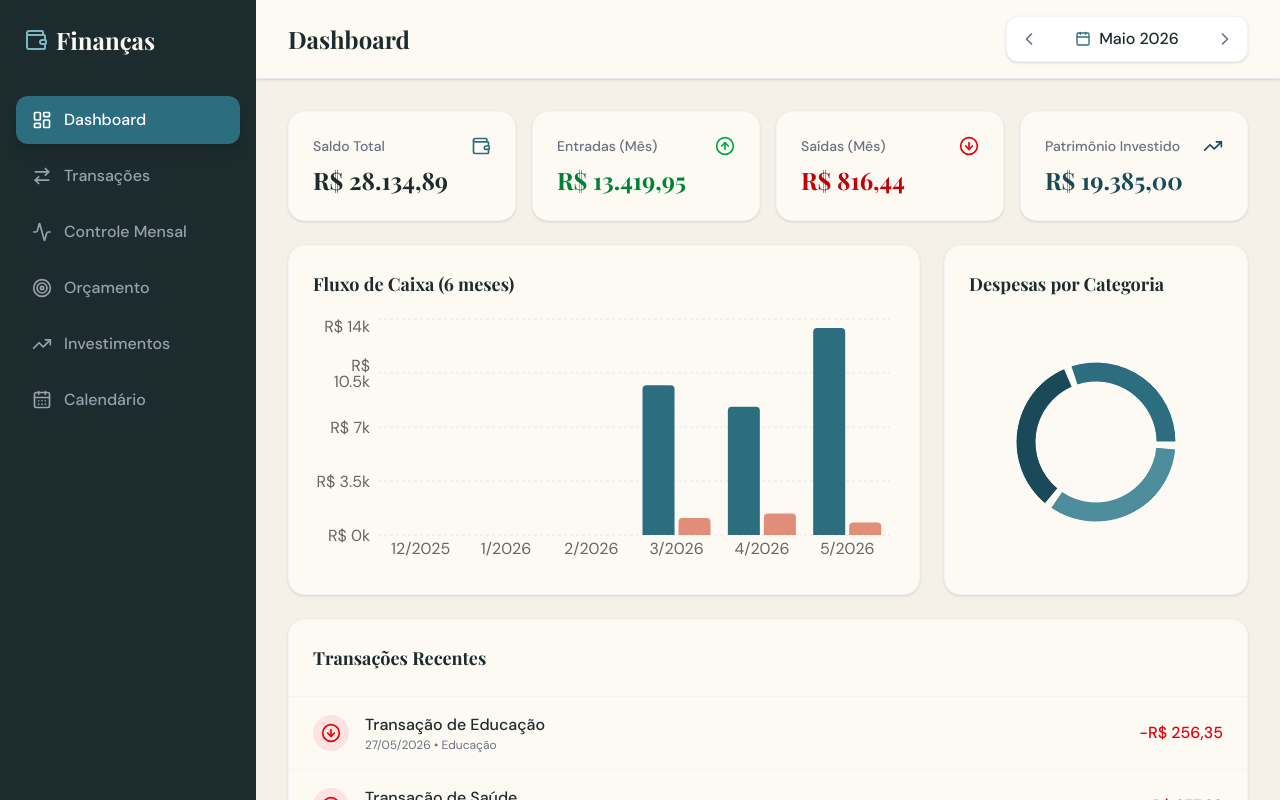
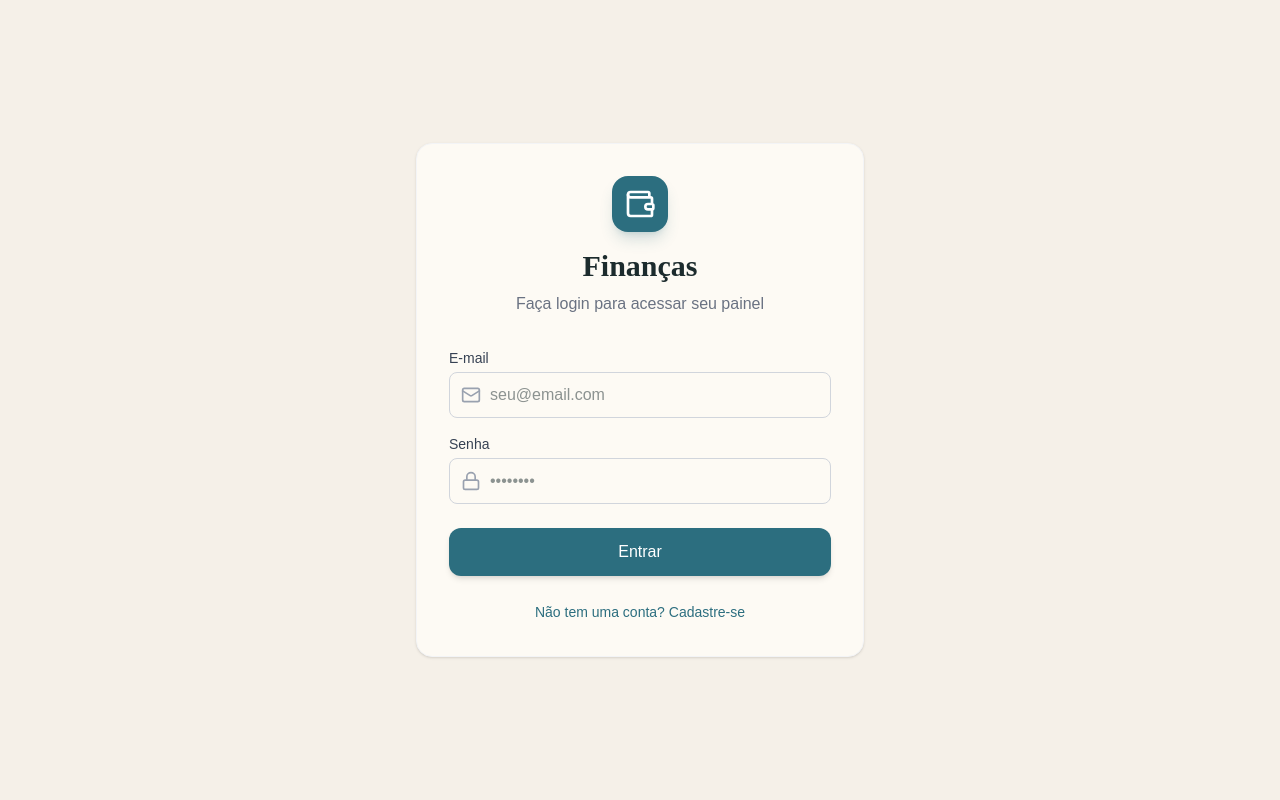
Before and after one commit to Olivio3/app-financas, a React (Vite) app: page / in a window 1280 px wide. Built offline with nearby package versions, Linux system fonts and the light colour scheme.

Commit message:
feat: Integrar Supabase (Auth e Database) e corrigir fuso horário

```diff
--- a/package.json
+++ b/package.json
@@ -10,6 +10,7 @@
     "preview": "vite preview"
   },
   "dependencies": {
+    "@supabase/supabase-js": "^2.105.1",
     "@tailwindcss/vite": "^4.2.4",
     "lucide-react": "^1.11.0",
     "react": "^19.2.5",
--- a/src/App.jsx
+++ b/src/App.jsx
@@ -1,8 +1,25 @@
+import { useState, useEffect } from 'react';
+import { supabase } from './supabaseClient';
 import FinanceApp from './FinanceApp';
+import Auth from './Auth';
 
 function App() {
+  const [session, setSession] = useState(null);
+
+  useEffect(() => {
+    supabase.auth.getSession().then(({ data: { session } }) => {
+      setSession(session);
+    });
+
+    supabase.auth.onAuthStateChange((_event, session) => {
+      setSession(session);
+    });
+  }, []);
+
   return (
-    <FinanceApp />
+    <div>
+      {!session ? <Auth /> : <FinanceApp session={session} />}
+    </div>
   );
 }
 
--- /dev/null
+++ b/src/Auth.jsx
@@ -0,0 +1,120 @@
+import React, { useState } from 'react';
+import { supabase } from './supabaseClient';
+import { Wallet, Mail, Lock } from 'lucide-react';
+
+export default function Auth() {
+  const [loading, setLoading] = useState(false);
+  const [email, setEmail] = useState('');
+  const [password, setPassword] = useState('');
+  const [isLogin, setIsLogin] = useState(true);
+  const [error, setError] = useState(null);
+
+  const handleAuth = async (e) => {
+    e.preventDefault();
+    setLoading(true);
+    setError(null);
+
+    try {
+      if (isLogin) {
+        const { error } = await supabase.auth.signInWithPassword({
+          email,
+          password,
+        });
+        if (error) throw error;
+      } else {
+        const { error } = await supabase.auth.signUp({
+          email,
+          password,
+        });
+        if (error) throw error;
+        alert('Cadastro realizado! Verifique seu email para confirmar a conta (se aplicável), ou faça o login se já estiver liberado.');
+      }
+    } catch (error) {
+      setError(error.message || 'Ocorreu um erro durante a autenticação.');
+    } finally {
+      setLoading(false);
+    }
+  };
+
+  return (
+    <div className="flex h-screen w-full items-center justify-center bg-[#F5F0E8] font-dm">
+      <div className="w-full max-w-md bg-[#FDFAF4] p-8 rounded-2xl shadow-sm border border-gray-100">
+        <div className="flex flex-col items-center mb-8">
+          <div className="p-3 bg-[#2C6E7F] rounded-2xl mb-4 shadow-lg shadow-[#2C6E7F]/20">
+            <Wallet className="text-white w-8 h-8" />
+          </div>
+          <h1 className="font-playfair text-3xl font-bold text-[#1C2B2D]">
+            Finanças
+          </h1>
+          <p className="text-gray-500 mt-2 text-center">
+            {isLogin ? 'Faça login para acessar seu painel' : 'Crie sua conta para começar a gerenciar seu dinheiro'}
+          </p>
+        </div>
+
+        {error && (
+          <div className="mb-4 p-3 bg-red-100 border border-red-200 text-red-600 rounded-lg text-sm text-center">
+            {error}
+          </div>
+        )}
+
+        <form onSubmit={handleAuth} className="space-y-4">
+          <div>
+            <label className="block text-sm font-medium text-gray-700 mb-1">E-mail</label>
+            <div className="relative">
+              <div className="absolute inset-y-0 left-0 pl-3 flex items-center pointer-events-none">
+                <Mail className="h-5 w-5 text-gray-400" />
+              </div>
+              <input
+                type="email"
+                required
+                value={email}
+                onChange={(e) => setEmail(e.target.value)}
+                className="pl-10 w-full rounded-lg border-gray-300 border p-2.5 focus:ring-[#2C6E7F] focus:border-[#2C6E7F] outline-none transition-colors"
+                placeholder="seu@email.com"
+              />
+            </div>
+          </div>
+
+          <div>
+            <label className="block text-sm font-medium text-gray-700 mb-1">Senha</label>
+            <div className="relative">
+              <div className="absolute inset-y-0 left-0 pl-3 flex items-center pointer-events-none">
+                <Lock className="h-5 w-5 text-gray-400" />
+              </div>
+              <input
+                type="password"
+                required
+                value={password}
+                onChange={(e) => setPassword(e.target.value)}
+                className="pl-10 w-full rounded-lg border-gray-300 border p-2.5 focus:ring-[#2C6E7F] focus:border-[#2C6E7F] outline-none transition-colors"
+                placeholder="••••••••"
+              />
+            </div>
+          </div>
+
+          <button
+            type="submit"
+            disabled={loading}
+            className="w-full bg-[#2C6E7F] text-white p-3 rounded-xl hover:bg-[#1A4A57] transition-all font-medium mt-6 shadow-md disabled:opacity-70 flex justify-center items-center"
+          >
+            {loading ? (
+              <svg className="animate-spin -ml-1 mr-3 h-5 w-5 text-white" xmlns="http://www.w3.org/2000/svg" fill="none" viewBox="0 0 24 24">
+                <circle className="opacity-25" cx="12" cy="12" r="10" stroke="currentColor" strokeWidth="4"></circle>
+                <path className="opacity-75" fill="currentColor" d="M4 12a8 8 0 018-8V0C5.373 0 0 5.373 0 12h4zm2 5.291A7.962 7.962 0 014 12H0c0 3.042 1.135 5.824 3 7.938l3-2.647z"></path>
+              </svg>
+            ) : isLogin ? 'Entrar' : 'Cadastrar'}
+          </button>
+        </form>
+
+        <div className="mt-6 text-center">
+          <button
+            onClick={() => { setIsLogin(!isLogin); setError(null); }}
+            className="text-sm text-[#2C6E7F] hover:underline font-medium"
+          >
+            {isLogin ? 'Não tem uma conta? Cadastre-se' : 'Já tem uma conta? Faça login'}
+          </button>
+        </div>
+      </div>
+    </div>
+  );
+}
--- a/src/FinanceApp.jsx
+++ b/src/FinanceApp.jsx
@@ -17,8 +17,10 @@ import {
   ChevronLeft,
   ChevronRight,
   Filter,
-  Calendar as CalendarIcon
+  Calendar as CalendarIcon,
+  LogOut
 } from 'lucide-react';
+import { supabase } from './supabaseClient';
 import {
   BarChart, Bar, XAxis, YAxis, CartesianGrid, Tooltip, ResponsiveContainer,
   PieChart, Pie, Cell,
@@ -76,11 +78,13 @@ const generateMockData = () => {
   };
 };
 
-const initialState = generateMockData();
+const initialState = { transactions: [], budgets: [], investments: [] };
 
 // --- Reducer ---
 function financeReducer(state, action) {
   switch (action.type) {
+    case 'SET_DATA':
+      return { ...state, ...action.payload };
     case 'ADD_TRANSACTION':
       return { ...state, transactions: [action.payload, ...state.transactions].sort((a, b) => new Date(b.data) - new Date(a.data)) };
     case 'DELETE_TRANSACTION':
@@ -102,9 +106,40 @@ function financeReducer(state, action) {
 }
 
 // --- Componente Principal ---
-export default function FinanceApp() {
+export default function FinanceApp({ session }) {
   const [state, dispatch] = useReducer(financeReducer, initialState);
   const [activeTab, setActiveTab] = useState('dashboard');
+  const [isLoading, setIsLoading] = useState(true);
+
+  React.useEffect(() => {
+    if (session?.user) {
+      loadData();
+    }
+  }, [session]);
+
+  const loadData = async () => {
+    setIsLoading(true);
+    try {
+      const [transRes, budRes, invRes] = await Promise.all([
+        supabase.from('transactions').select('*').eq('user_id', session.user.id).order('data', { ascending: false }),
+        supabase.from('budgets').select('*').eq('user_id', session.user.id),
+        supabase.from('investments').select('*').eq('user_id', session.user.id)
+      ]);
+
+      dispatch({
+        type: 'SET_DATA',
+        payload: {
+          transactions: transRes.data || [],
+          budgets: budRes.data || [],
+          investments: invRes.data || []
+        }
+      });
+    } catch (error) {
+      console.error('Erro ao carregar dados:', error);
+    } finally {
+      setIsLoading(false);
+    }
+  };
   const [selectedMonth, setSelectedMonth] = useState(new Date().getMonth() + 1);
   const [selectedYear, setSelectedYear] = useState(new Date().getFullYear());
 
@@ -114,24 +149,12 @@ export default function FinanceApp() {
   const [novoInvest, setNovoInvest] = useState({ nome: '', tipo: TIPOS_INVESTIMENTO[0], valorInvestido: '', rentabilidade: '', dataInicio: new Date().toISOString().split('T')[0] });
   const [selectedDay, setSelectedDay] = useState(null);
 
-  // Fonte via style injectado
-  const globalStyles = `
-    @import url('https://fonts.googleapis.com/css2?family=DM+Sans:opsz,wght@9..40,400;9..40,500;9..40,700&family=Playfair+Display:wght@400;600;700&display=swap');
-
-    .font-playfair { font-family: 'Playfair Display', serif; }
-    .font-dm { font-family: 'DM Sans', sans-serif; }
-
-    body {
-      background-color: #F5F0E8;
-      color: #1C2B2D;
-    }
-  `;
-
   // Cálculos Globais Filtrados
   const filteredTransactions = useMemo(() => {
     return state.transactions.filter(t => {
-      const date = new Date(t.data);
-      return (date.getMonth() + 1) === selectedMonth && date.getFullYear() === selectedYear;
+      if (!t.data) return false;
+      const [ano, mes] = t.data.split('-');
+      return parseInt(mes, 10) === selectedMonth && parseInt(ano, 10) === selectedYear;
     });
   }, [state.transactions, selectedMonth, selectedYear]);
 
@@ -259,7 +282,7 @@ export default function FinanceApp() {
                   </div>
                   <div>
                     <p className="font-medium text-[#1C2B2D]">{t.descricao}</p>
-                    <p className="text-xs text-gray-500">{new Date(t.data).toLocaleDateString('pt-BR')} • {t.categoria}</p>
+                    <p className="text-xs text-gray-500">{t.data ? t.data.split('-').reverse().join('/') : ''} • {t.categoria}</p>
                   </div>
                 </div>
                 <div className={`font-medium ${t.tipo === 'Entrada' ? 'text-green-600' : 'text-red-600'}`}>
@@ -274,18 +297,28 @@ export default function FinanceApp() {
   };
 
   const renderTransacoes = () => {
-    const handleAdd = (e) => {
+    const handleAdd = async (e) => {
       e.preventDefault();
       if (!novaTransacao.descricao || !novaTransacao.valor) return;
+
+      const newTransaction = {
+        ...novaTransacao,
+        valor: parseFloat(novaTransacao.valor),
+        user_id: session.user.id
+      };
+
+      const { data, error } = await supabase.from('transactions').insert([newTransaction]).select();
+
+      if (error) {
+        console.error("Erro do Supabase:", error);
+        alert("Erro ao salvar transação: " + error.message + " (Você já rodou o script SQL?)");
+      } else if (data) {
         dispatch({
           type: 'ADD_TRANSACTION',
-        payload: {
-          ...novaTransacao,
-          id: Date.now(),
-          valor: parseFloat(novaTransacao.valor)
-        }
+          payload: data[0]
         });
         setNovaTransacao({ descricao: '', valor: '', tipo: 'Saída', categoria: 'Alimentação', data: new Date().toISOString().split('T')[0] });
+      }
     };
 
     return (
@@ -342,7 +375,7 @@ export default function FinanceApp() {
               <tbody className="divide-y divide-gray-100">
                 {filteredTransactions.map(t => (
                   <tr key={t.id} className="hover:bg-[#fcf9f2]">
-                    <td className="p-4 text-gray-600">{new Date(t.data).toLocaleDateString('pt-BR')}</td>
+                    <td className="p-4 text-gray-600">{t.data ? t.data.split('-').reverse().join('/') : ''}</td>
                     <td className="p-4 font-medium text-[#1C2B2D]">{t.descricao}</td>
                     <td className="p-4 text-gray-600">{t.categoria}</td>
                     <td className="p-4">
@@ -354,7 +387,10 @@ export default function FinanceApp() {
                       {formatCurrency(t.valor)}
                     </td>
                     <td className="p-4">
-                      <button onClick={() => dispatch({ type: 'DELETE_TRANSACTION', payload: t.id })} className="text-gray-400 hover:text-red-500 transition-colors">
+                      <button onClick={async () => {
+                        const { error } = await supabase.from('transactions').delete().eq('id', t.id);
+                        if (!error) dispatch({ type: 'DELETE_TRANSACTION', payload: t.id });
+                      }} className="text-gray-400 hover:text-red-500 transition-colors">
                         <Trash2 className="w-5 h-5" />
                       </button>
                     </td>
@@ -384,7 +420,7 @@ export default function FinanceApp() {
 
     const lineData = [];
     for (let i = 1; i <= diasNoMes; i++) {
-      const transDia = filteredTransactions.filter(t => new Date(t.data).getDate() === i + 1); // +1 fuso hr ajuste simplificado
+      const transDia = filteredTransactions.filter(t => t.data && parseInt(t.data.split('-')[2], 10) === i);
       const valDia = transDia.reduce((acc, t) => t.tipo === 'Entrada' ? acc + t.valor : acc - t.valor, 0);
       saldoAcumulado += valDia;
       lineData.push({ dia: i, saldo: saldoAcumulado });
@@ -462,20 +498,44 @@ export default function FinanceApp() {
   };
 
   const renderOrcamento = () => {
-    const handleAddBudget = (e) => {
+    const handleAddBudget = async (e) => {
       e.preventDefault();
       if (!novoOrcamento.valor) return;
-      dispatch({
-        type: 'ADD_BUDGET',
-        payload: {
-          id: Date.now(),
+
+      const newBudget = {
         categoria: novoOrcamento.categoria,
         valor: parseFloat(novoOrcamento.valor),
         mes: selectedMonth,
-          ano: selectedYear
+        ano: selectedYear,
+        user_id: session.user.id
+      };
+
+      // Tenta atualizar se já existir
+      const { data: existing } = await supabase.from('budgets')
+        .select('id')
+        .eq('user_id', session.user.id)
+        .eq('categoria', newBudget.categoria)
+        .eq('mes', newBudget.mes)
+        .eq('ano', newBudget.ano)
+        .single();
+
+      let result;
+      if (existing) {
+        result = await supabase.from('budgets').update({ valor: newBudget.valor }).eq('id', existing.id).select();
+      } else {
+        result = await supabase.from('budgets').insert([newBudget]).select();
       }
+
+      if (result.error) {
+        console.error("Erro do Supabase:", result.error);
+        alert("Erro ao salvar orçamento: " + result.error.message);
+      } else if (result.data) {
+        dispatch({
+          type: 'ADD_BUDGET',
+          payload: result.data[0]
         });
         setNovoOrcamento({ categoria: CATEGORIAS[0], valor: '' });
+      }
     };
 
     const budgetsDoMes = state.budgets.filter(b => b.mes === selectedMonth && b.ano === selectedYear);
@@ -549,19 +609,29 @@ export default function FinanceApp() {
   };
 
   const renderInvestimentos = () => {
-    const handleAddInvest = (e) => {
+    const handleAddInvest = async (e) => {
       e.preventDefault();
       if (!novoInvest.nome || !novoInvest.valorInvestido) return;
+
+      const newInvestment = {
+        ...novoInvest,
+        valorInvestido: parseFloat(novoInvest.valorInvestido),
+        rentabilidade: parseFloat(novoInvest.rentabilidade) || 0,
+        user_id: session.user.id
+      };
+
+      const { data, error } = await supabase.from('investments').insert([newInvestment]).select();
+
+      if (error) {
+        console.error("Erro do Supabase:", error);
+        alert("Erro ao salvar investimento: " + error.message);
+      } else if (data) {
         dispatch({
           type: 'ADD_INVESTMENT',
-        payload: {
-          ...novoInvest,
-          id: Date.now(),
-          valorInvestido: parseFloat(novoInvest.valorInvestido),
-          rentabilidade: parseFloat(novoInvest.rentabilidade) || 0
-        }
+          payload: data[0]
         });
         setNovoInvest({ nome: '', tipo: TIPOS_INVESTIMENTO[0], valorInvestido: '', rentabilidade: '', dataInicio: new Date().toISOString().split('T')[0] });
+      }
     };
 
     const totalInvestido = state.investments.reduce((acc, curr) => acc + curr.valorInvestido, 0);
@@ -687,7 +757,7 @@ export default function FinanceApp() {
           <div className="grid grid-cols-7 gap-2">
             {blanks.map(b => <div key={`blank-${b}`} className="p-4 border border-transparent"></div>)}
             {dias.map(dia => {
-              const transDoDia = filteredTransactions.filter(t => new Date(t.data).getDate() === dia + 1); // +1 fuso hr simplificado
+              const transDoDia = filteredTransactions.filter(t => t.data && parseInt(t.data.split('-')[2], 10) === dia);
               const ent = transDoDia.filter(t => t.tipo === 'Entrada').reduce((a, b) => a + b.valor, 0);
               const sai = transDoDia.filter(t => t.tipo === 'Saída').reduce((a, b) => a + b.valor, 0);
               const saldo = ent - sai;
@@ -752,8 +822,6 @@ export default function FinanceApp() {
 
   return (
     <div className="flex h-screen overflow-hidden font-dm">
-      <style dangerouslySetInnerHTML={{ __html: globalStyles }} />
-
       {/* Sidebar */}
       <aside className="w-64 bg-[#1C2B2D] text-white flex flex-col">
         <div className="p-6">
@@ -773,6 +841,15 @@ export default function FinanceApp() {
             </button>
           ))}
         </nav>
+        <div className="p-4">
+          <button
+            onClick={() => supabase.auth.signOut()}
+            className="w-full flex items-center justify-center space-x-2 p-3 text-red-400 hover:bg-red-500/10 rounded-xl transition-all font-medium"
+          >
+            <LogOut className="w-5 h-5" />
+            <span>Sair</span>
+          </button>
+        </div>
       </aside>
 
       {/* Main Content */}
--- a/src/index.css
+++ b/src/index.css
@@ -1,3 +1,11 @@
 @import "tailwindcss";
 
-/* Opcional: qualquer outro CSS global pode entrar aqui */
+@import url('https://fonts.googleapis.com/css2?family=DM+Sans:opsz,wght@9..40,400;9..40,500;9..40,700&family=Playfair+Display:wght@400;600;700&display=swap');
+
+.font-playfair { font-family: 'Playfair Display', serif; }
+.font-dm { font-family: 'DM Sans', sans-serif; }
+
+body {
+  background-color: #F5F0E8;
+  color: #1C2B2D;
+}
--- /dev/null
+++ b/src/supabaseClient.js
@@ -0,0 +1,6 @@
+import { createClient } from '@supabase/supabase-js'
+
+const supabaseUrl = import.meta.env.VITE_SUPABASE_URL
+const supabaseAnonKey = import.meta.env.VITE_SUPABASE_ANON_KEY
+
+export const supabase = createClient(supabaseUrl, supabaseAnonKey)
```
Also changed, not shown: 2 other files (tests, documents, lock files or other folders). Lines whose indentation alone changed are shown as unchanged.
